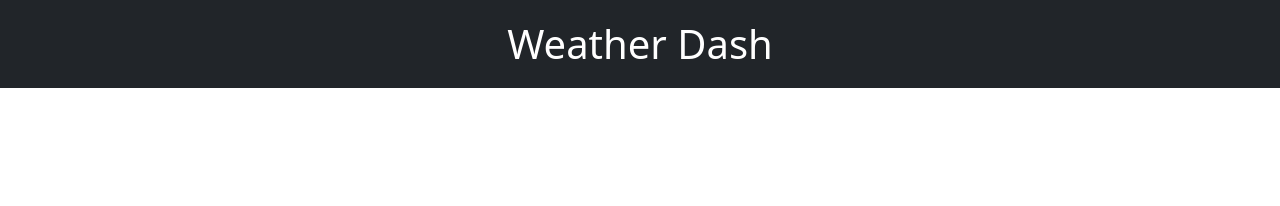
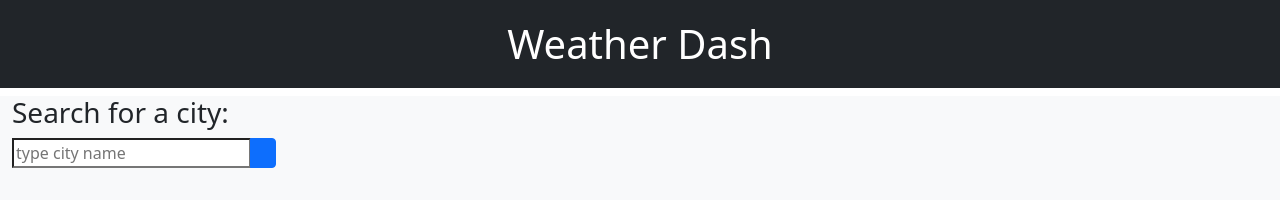
Before and after one commit to Milan1422/HW6-WeatherDash, a plain HTML site: page index.html in a window 1280 px wide. Drawn offline with nearby package versions, Linux system fonts and the light colour scheme.

Commit message:
added search input and button to html using bootstrap

```diff
--- a/index.html
+++ b/index.html
@@ -14,5 +14,21 @@
     <header class="container-fluid bg-dark text-center">
         <h1 class="dash-title">Weather Dash</h1>
     </header>
+
+<!-- city search section -->
+<aside class="container-fluid bg-light">
+    <!-- city name input -->
+    <div class="row col-md-3">
+        <h3>Search for a city:</h3>
+        <div class="input-group mb-3">
+            <input type="text" name="form-control" id="city-search" placeholder="type city name">
+            <button class="btn btn-primary" id="btn-search"></button>
+        </div>
+        <!-- searched cities list -->
+        <ul class="searched-cities">
+
+        </ul>
+    </div>
+</aside>
 </body>
 </html>
```
